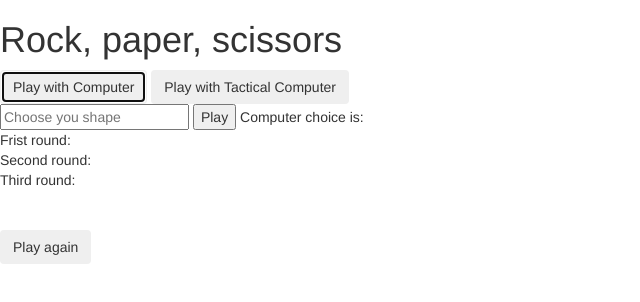
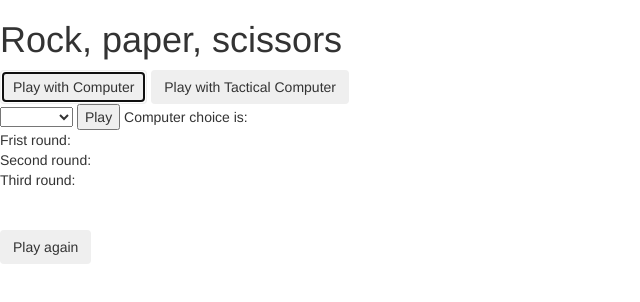
Before and after one commit to AnnaKL/RPS-Javascript, a website: page index.html in a window 1280 px wide. Both pictures are taken after a click on the button "Play with Computer". Shown: the whole page, without its empty margins (0-640 px from the left). Drawn offline with nearby package versions, Linux system fonts and the light colour scheme; some packages are replaced by stand-ins of ours.

Commit message:
Shape dropdown menu added.

```diff
--- a/index.html
+++ b/index.html
@@ -19,8 +19,14 @@
       <button class="btn" ng-click="ctrl.setTab(2)">Play with Tactical Computer</button>
       <div ng-show="ctrl.isSet(1)">
         <form>
-          <input type="text" ng-model="item" placeholder="Choose you shape">
-          <button class="clear" ng-touch="item=null" ng-click="ctrl.computerVsPlayerResults(item)">Play</button>
+          <select type="text" ng-model="item" class="input-large input-large-altered">
+            <option value="rock">rock</option>
+            <option value="paper">paper</option>
+            <option value="scissors">scissors</option>
+            <option value="lizard">lizard</option>
+            <option value="spock">spock</option>
+          </select>
+          <button class="clear" ng-click="ctrl.computerVsPlayerResults(item)">Play</button>
             Computer choice is: {{ctrl.computerChoice}}<br>
             Frist round:  {{ctrl.messages[0]}}<br>
             Second round: {{ctrl.messages[1]}}<br>
@@ -31,7 +37,13 @@
       </div>
       <div ng-show="ctrl.isSet(2)">
         <form >
-          <input type="text" ng-model="item" placeholder="Choose you shape">
+          <select type="text" ng-model="item" class="input-large input-large-altered">
+            <option value="rock">rock</option>
+            <option value="paper">paper</option>
+            <option value="scissors">scissors</option>
+            <option value="lizard">lizard</option>
+            <option value="spock">spock</option>
+          </select>
           <button class="btn" ng-click="ctrl.tacticalComputerVsPlayerResults(item)">Play</button>
             Computer choice is: {{ctrl.computerChoice}}<br>
             Frist round:  {{ctrl.messages[0]}}<br>
```
Also changed, not shown: test/GameController.spec.js (+2 -2 lines). Lines whose indentation alone changed are shown as unchanged.
